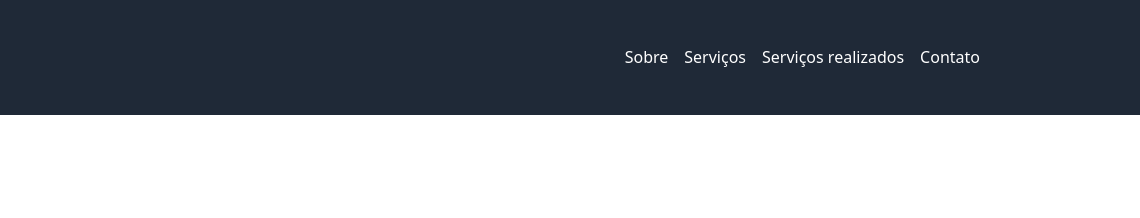
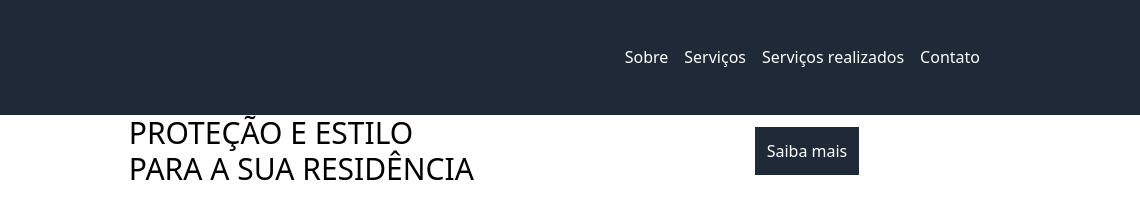
Before and after one commit to YanBastos/topfilm_site, a website: page src/index.html in a window 1280 px wide. Shown: the full height of the page, 140-1280 px from the left. Drawn offline with Linux system fonts and the light colour scheme.

Commit message:
criando header

```diff
--- a/src/index.html
+++ b/src/index.html
@@ -29,8 +29,10 @@
             </div>
         </div>
     </nav>
-    <header>
-        <h1 class="text-3xl"></h1>
+    <header class="flex justify-evenly">
+        <h1 class="text-3xl">PROTEÇÃO E ESTILO <br>
+            PARA A SUA RESIDÊNCIA</h1>
+            <button class="text-white bg-gray-800 m-3 p-3 hover:bg-white hover:text-black md:duration-500">Saiba mais</button>
     </header>
 </body>
 
```
Also changed, not shown: src/output.css.
